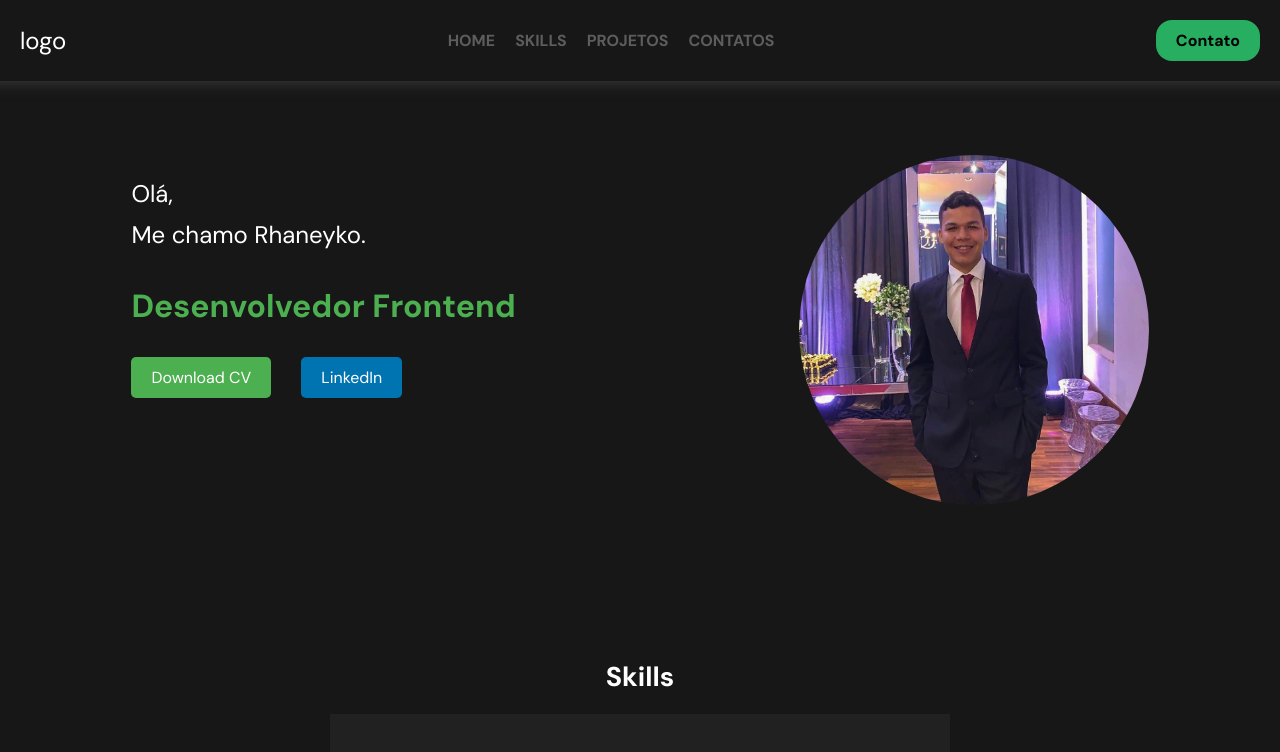
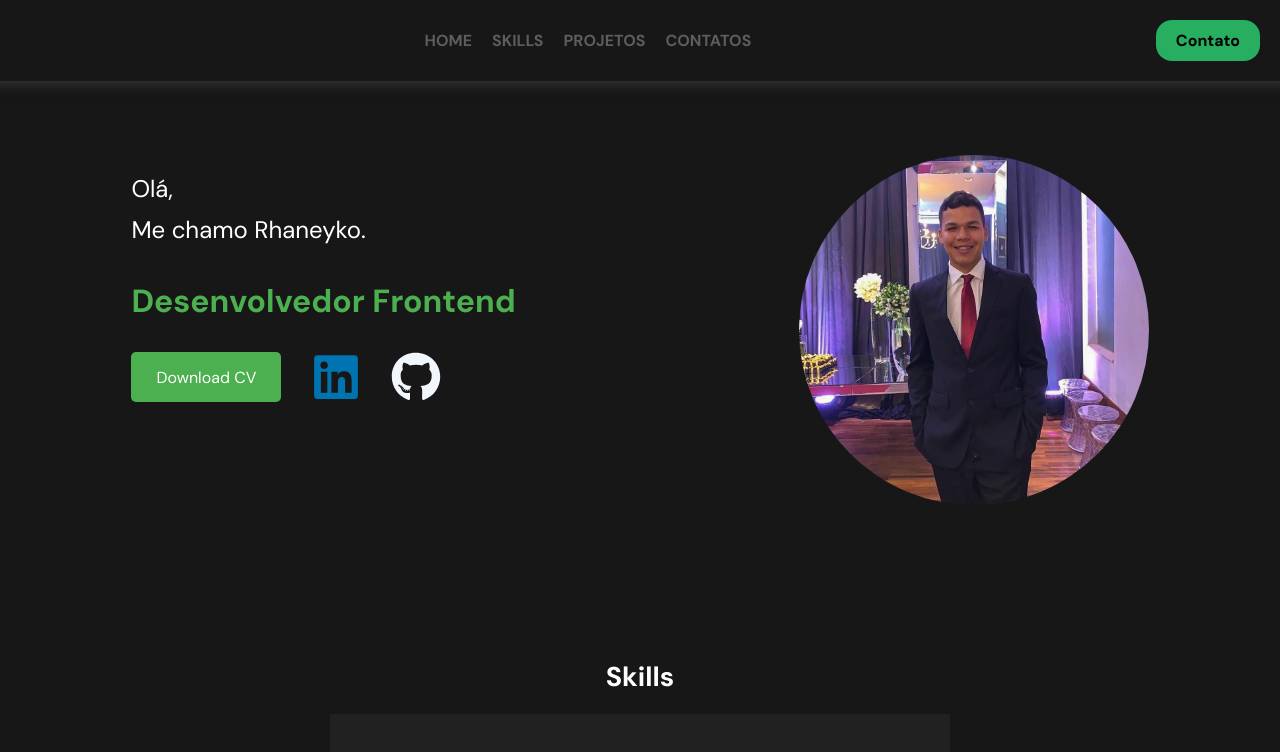
Before and after one commit to rhaneyko/rhaneyko--portfolio, a React (Create React App) app: page / in a window 1280 px wide. Shown: the top 752 px of the page. Built offline with nearby package versions, Linux system fonts and the light colour scheme.

Commit message:
Estilização final do projeto.

```diff
--- a/package.json
+++ b/package.json
@@ -8,6 +8,7 @@
     "@testing-library/user-event": "^13.5.0",
     "react": "^18.3.1",
     "react-dom": "^18.3.1",
+    "react-icons": "^5.4.0",
     "react-router-dom": "^7.0.2",
     "react-router-hash-link": "^2.4.3",
     "react-scripts": "5.0.1",
--- a/public/index.html
+++ b/public/index.html
@@ -19,8 +19,9 @@
 
 
   <link rel="manifest" href="%PUBLIC_URL%/manifest.json" />
+  <link rel="icon" href="./monitor.png" />
 
-  <title>React App</title>
+  <title>Portfólio - Rhaneyko Honorio</title>
 </head>
 
 <body>
--- a/src/components/Header/index.js
+++ b/src/components/Header/index.js
@@ -17,9 +17,7 @@ const Header = () => {
     <header className="header">
       <Router>
         <div className="nav-links">
-          <div className="logo" smooth to="#home">
-            <p>logo</p>
-          </div>
+
           <ul>
             <NavHashLink smooth to="#home" scroll={scrollWithOffset}>
               HOME
@@ -34,8 +32,8 @@ const Header = () => {
               CONTATOS
             </NavHashLink>
           </ul>
+        </div>
           <NavHashLink className="contact-button" smooth to="#contact">Contato</NavHashLink>
-        </div>
       </Router>
     </header>
   );
--- a/src/components/Header/styles.css
+++ b/src/components/Header/styles.css
@@ -1,6 +1,6 @@
 .header {
   display: flex;
-  justify-content: space-between;
+  justify-content: center;
   align-items: center;
   width: 100%;
 
@@ -23,7 +23,7 @@
 
 .nav-links {
   display: flex;
-  justify-content: space-between;
+  justify-content: center;
   align-items: center;
   width: 100%;
 
@@ -34,8 +34,8 @@
 ul a {
   text-decoration: none;
   color: #5E5D5D;
+  font-weight: bold;
   font-size: 1rem;
-  font-weight: bold;
 
   margin: .625em;
 }
--- a/src/components/Pages/ContactPage/index.js
+++ b/src/components/Pages/ContactPage/index.js
@@ -1,6 +1,7 @@
 import React from "react";
 
 import "./styles.css";
+
 
 const ContactPage = () => {
   return (
--- a/src/components/Pages/HomePage/index.js
+++ b/src/components/Pages/HomePage/index.js
@@ -3,6 +3,9 @@ import React from "react";
 import "./styles.css";
 import cvRhaneyko from "../../Assets/Documents/cvRhaneyko.pdf";
 import ProfileImage from "../../Assets/Images/profile__image.jpg";
+
+import { FaLinkedin, FaGithub } from "react-icons/fa";
+
 
 const HomePage = () => {
   const openLinkedin = () => {
@@ -20,9 +23,8 @@ const HomePage = () => {
             Download CV
           </a>
 
-          <button className="buttons__linkedin" onClick={openLinkedin}>
-            LinkedIn
-          </button>
+          <FaLinkedin className="linkedin__icon"/>
+          <FaGithub className="github__icon"/>
         </div>
       </div>
 
--- a/src/components/Pages/HomePage/styles.css
+++ b/src/components/Pages/HomePage/styles.css
@@ -38,9 +38,14 @@
   margin: 30px 0;
 }
 
-  .buttons__cv,
-  .buttons__linkedin {
-    padding: 10px 20px;
+.buttons__cv {
+  display: flex;
+  align-items: center;
+  justify-content: center;
+
+  height: 50px;
+  width: 150px;
+
   font-size: 1rem;
   cursor: pointer;
   border: none;
@@ -53,9 +58,18 @@
   text-decoration: none;
 }
 
-  .buttons__linkedin {
-    background-color: #0073B1;
-    color: #FFF;
+
+.linkedin__icon {
+
+  color: #0073B1;
+  height: 50px;
+  width: 50px;
+}
+
+.github__icon {
+  color: #F0F6FC;
+  height: 50px;
+  width: 50px;
 }
 
 .profile {
```
Also changed, not shown: public/monitor.png (added), 1 other file (tests, documents, lock files or other folders). Lines whose indentation alone changed are shown as unchanged.
